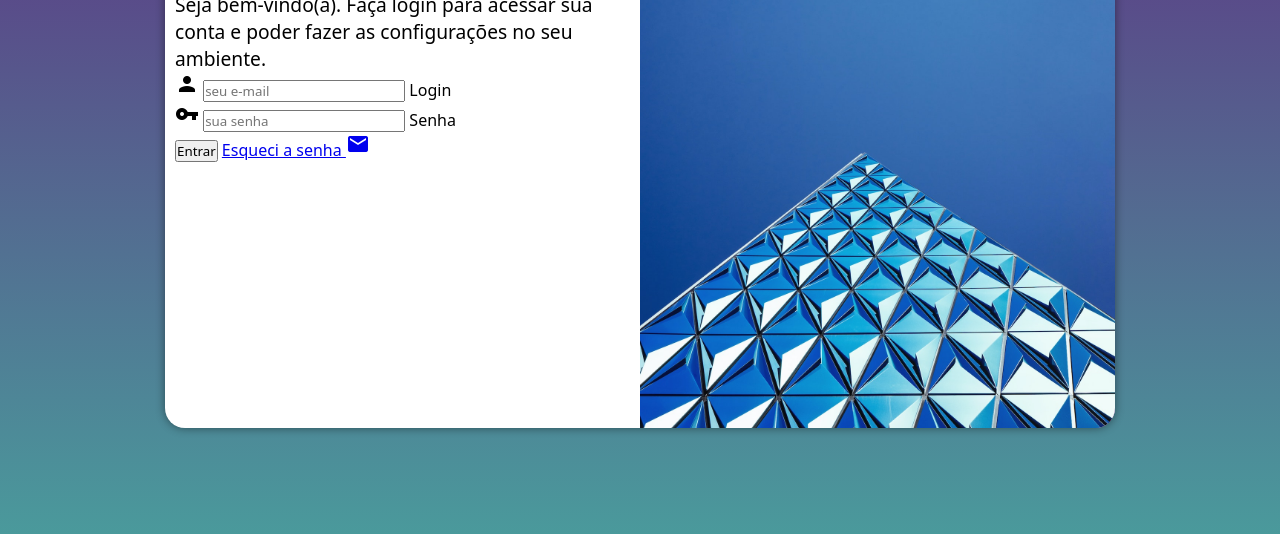
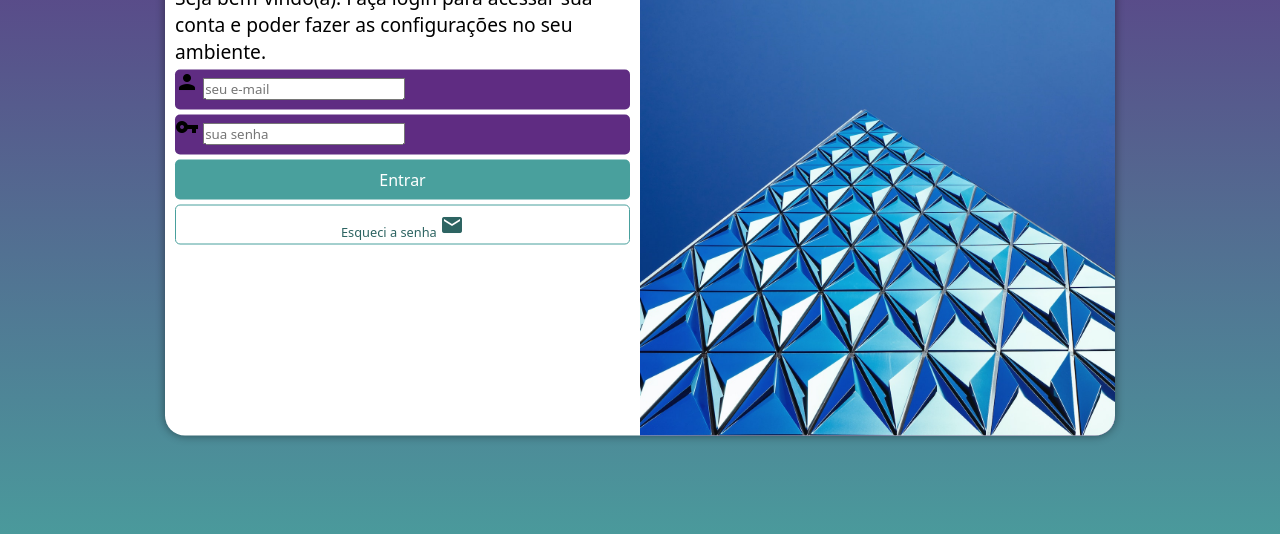
Before and after one commit to tancredopereira/projeto-login, a plain HTML site: page index.html in a window 1280 px wide. Shown: the part 222-756 px from the top of the page. Drawn offline with Linux system fonts and the light colour scheme.

Commit message:
formatação form

```diff
--- a/estilos/style.css
+++ b/estilos/style.css
@@ -34,7 +34,7 @@ section#login {
 
     background-color: white;
     width: 250px;
-    height: 500px;
+    height: 515px;
     border-radius: 20px;
     box-shadow: 0px 0px 10px rgba(0, 0, 0, 0.450);
 
@@ -46,6 +46,7 @@ section#login > div#imagem {
     display: block;
     background: #5f2c82 url(../imagens/metal.jpg) no-repeat;
     background-size: cover;
+    background-position: left bottom;
     height: 200px;
 }
 
@@ -62,3 +63,55 @@ div#formulario > h1 {
 div#formulario > p {
     font-size: 0.8em;
 }
+
+form > div.campo {
+    background-color: #5f2c82;
+    display: block;
+    width: 100%;
+    height: 40px;
+    border-radius: 5px;
+    margin: 5px 0px;
+}
+
+div.campo > label {
+    display: none;
+}
+
+form > input[type=submit] {
+    display: block;
+    font-size: 1em;
+    width: 100%;
+    height: 40px;
+    background-color: #49a09d;
+    color: white;
+    border: none;
+    border-radius: 5px;
+    cursor: pointer;
+}
+
+form > input[type=submit]:hover {
+    background-color: #2d6462;
+}
+
+form > a.botao {
+    display: block;
+    text-align: center;
+    font-size: 1em;
+    width: 100%;
+    height: 40px;
+    padding-top: 7px;
+    margin-top: 5px;
+    background-color: white;
+    color: #2d6462;
+    border: 1px solid #49a09d;
+    border-radius: 5px;
+    text-decoration: none;
+}
+
+form >a.botao:hover {
+    background-color: #6cd3cf;
+}
+
+form > a.botao {
+    font-size: 0.8em;
+}
--- a/index.html
+++ b/index.html
@@ -30,7 +30,7 @@
                         <label for="isenha">Senha</label>
                     </div>
                     <input type="submit" value="Entrar">
-                    <a href="esqueci.html">
+                    <a href="esqueci.html" class="botao">
                         Esqueci a senha <i class="material-icons">mail</i>
                     </a>
                 </form>
```
